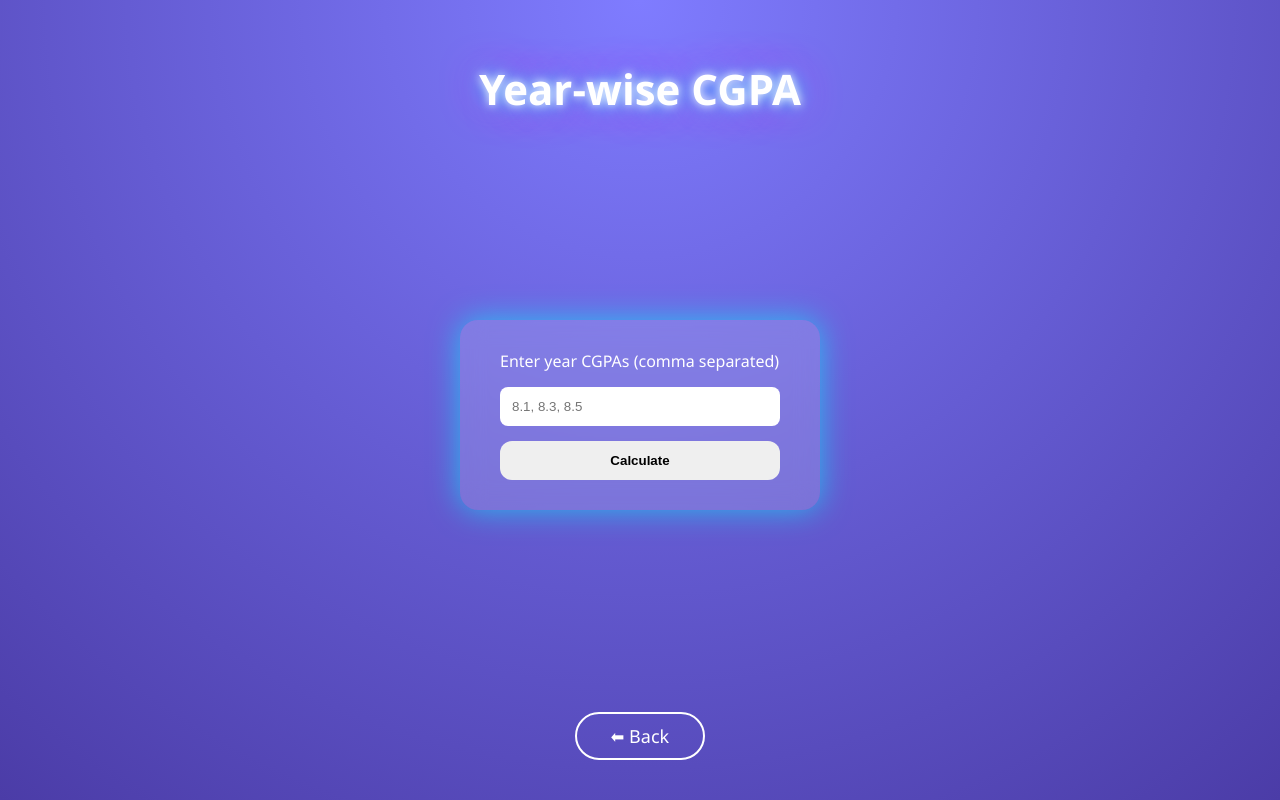
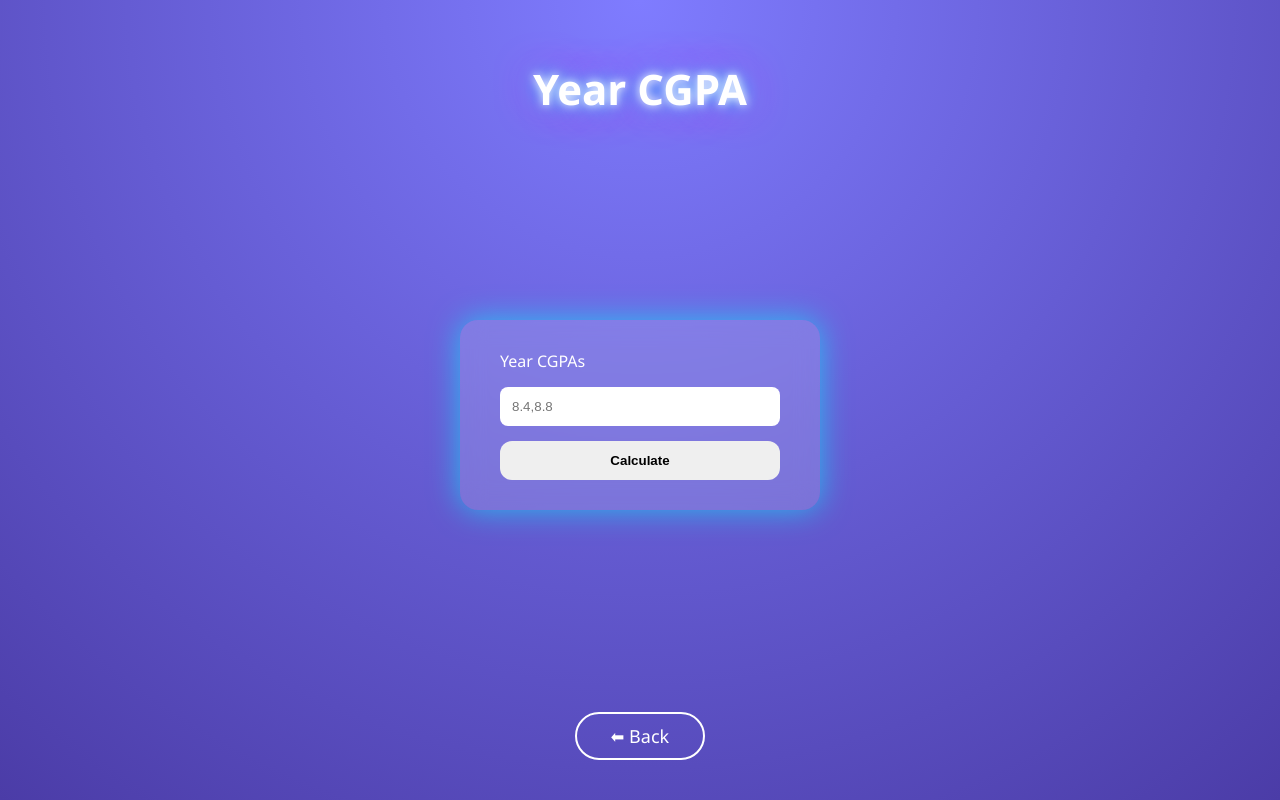
Before and after one commit to Jagan9080/cgpa_calculator, a Flask app: template templates/year_cgpa.html in a window 1280 px wide. Run offline with Flask 3, Linux system fonts and the light colour scheme; the template is opened without the code that fills it, so the values that code supplies are empty.

Commit message:
Refactor year CGPA HTML template

```diff
--- a/templates/year_cgpa.html
+++ b/templates/year_cgpa.html
@@ -1,24 +1,24 @@
 <!DOCTYPE html>
 <html>
 <head>
-    <title>Year-wise CGPA</title>
+    <title>Year CGPA</title>
     <link rel="stylesheet" href="{{ url_for('static', filename='style.css') }}">
 </head>
 <body>
-
 <div class="feature-page">
-
-    <h2 class="feature-title">Year-wise CGPA</h2>
+    <h2 class="feature-title">Year CGPA</h2>
 
     <form method="post" class="feature-form">
-        <label>Enter year CGPAs (comma separated)</label>
-        <input type="text" name="years" placeholder="8.1, 8.3, 8.5" required>
-        <button type="submit">Calculate</button>
+        <label>Year CGPAs</label>
+        <input name="years" placeholder="8.4,8.8" required>
+        <button>Calculate</button>
     </form>
 
+    {% if avg %}
+    <div class="result">{{ avg }}</div>
+    {% endif %}
+
     <a href="/" class="back-btn">⬅ Back</a>
-
 </div>
-
 </body>
 </html>
```
